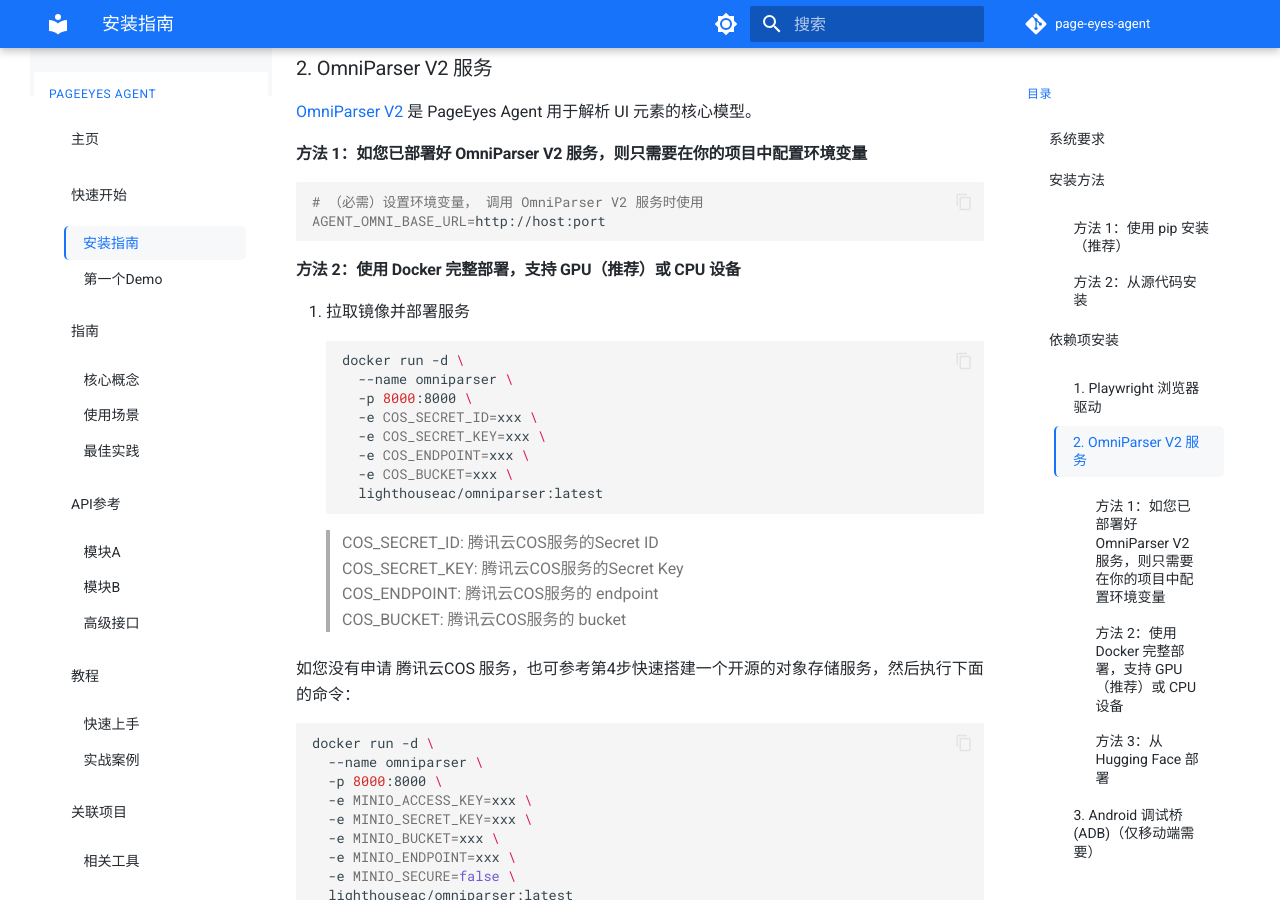
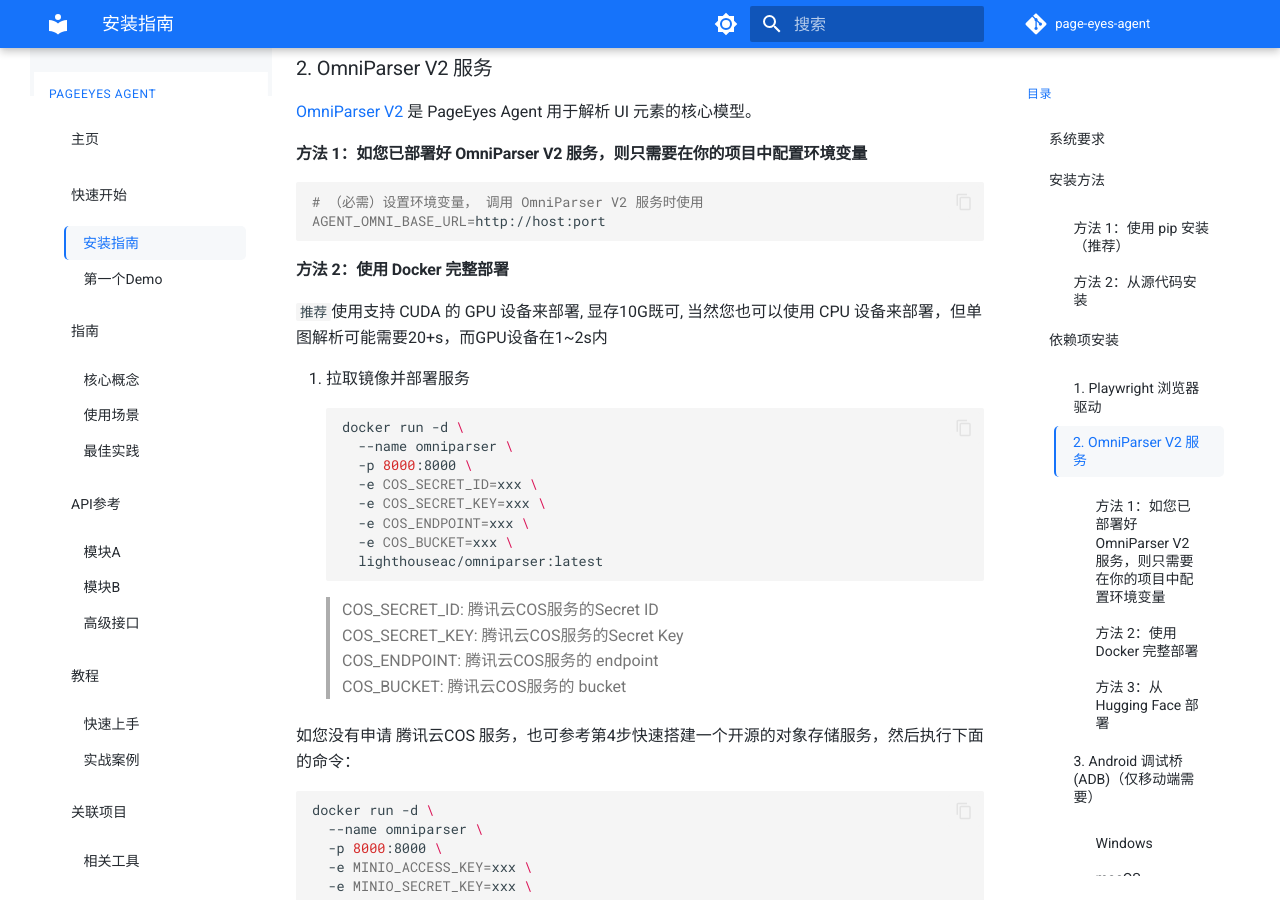
Before and after one commit to tencentmusic/page-eyes-agent, an MkDocs documentation site: the page built from docs/getting-started/installation.md, in a window 1280 px wide and 900 px high, scrolled down 1170 px. Built offline with MkDocs 1.6.1 and Material for MkDocs 9.7.7, drawn with Linux system fonts in a browser that asks for light colours; comment, search, counter and statistics services are not loaded.

Commit message:
doc: update docs

````diff
--- a/docs/getting-started/installation.md
+++ b/docs/getting-started/installation.md
@@ -62,7 +62,8 @@
 AGENT_OMNI_BASE_URL=http://host:port
 ```
 
-#### 方法 2：使用 Docker 完整部署，支持 GPU（推荐）或 CPU 设备
+#### 方法 2：使用 Docker 完整部署
+`推荐`使用支持 CUDA 的 GPU 设备来部署, 显存10G既可, 当然您也可以使用 CPU 设备来部署，但单图解析可能需要20+s，而GPU设备在1~2s内
 
 1. 拉取镜像并部署服务
 ```bash
````
Also changed, not shown: 1 other file.
